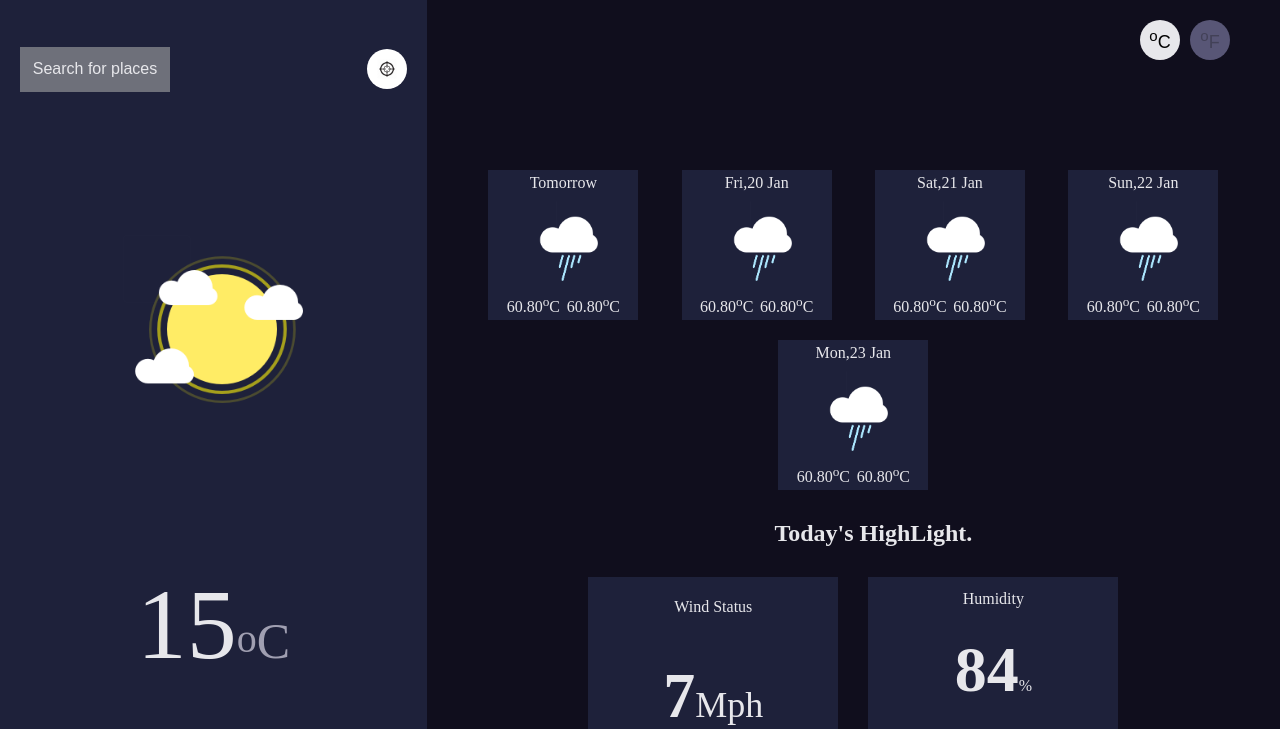
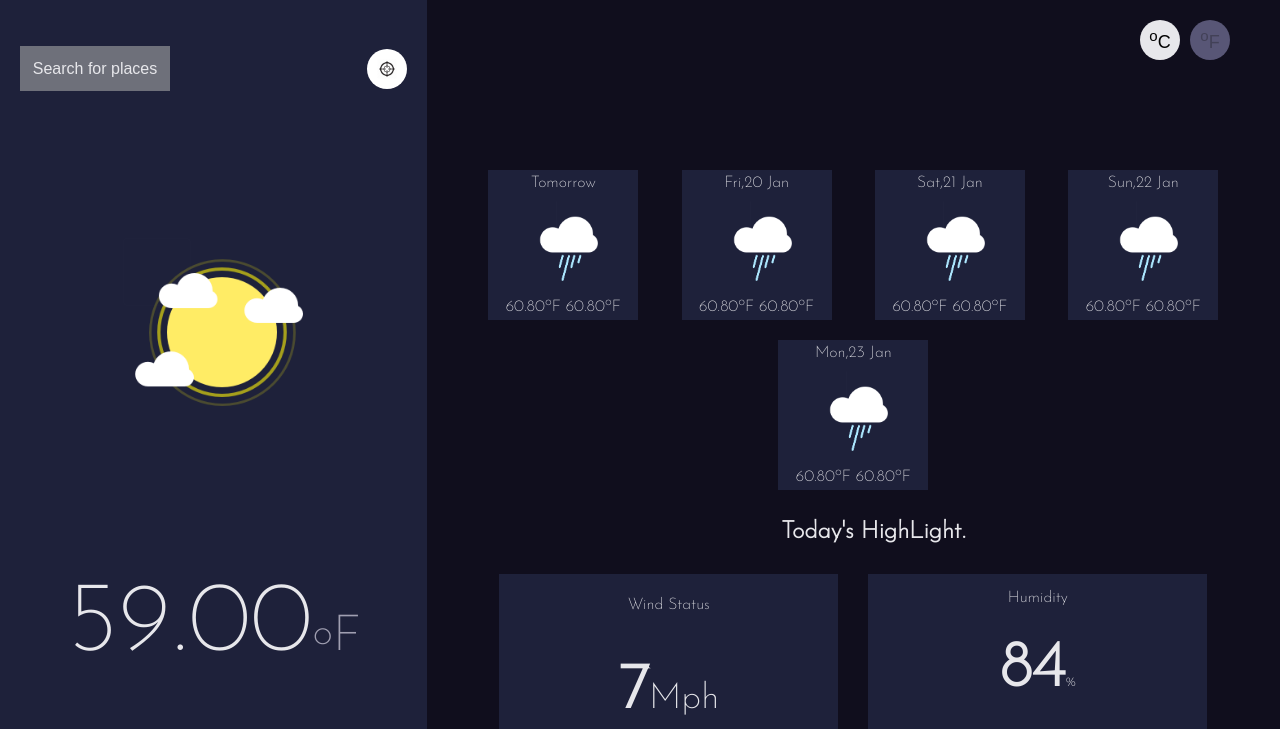
Before and after one commit to Gbotemi-ojo/weather-App, a plain HTML site: page index.html in a window 1280 px wide. Both pictures are taken after a click on the button "oF". Shown: the top 729 px of the page. Drawn offline with Linux system fonts and the light colour scheme.

Commit message:
completed app

```diff
--- a/index.html
+++ b/index.html
@@ -5,6 +5,9 @@
     <meta charset="UTF-8">
     <meta http-equiv="X-UA-Compatible" content="IE=edge">
     <meta name="viewport" content="width=device-width, initial-scale=1.0">
+    <link rel="preconnect" href="https://fonts.googleapis.com">
+    <link rel="preconnect" href="https://fonts.gstatic.com" crossorigin>
+    <link href="https://fonts.googleapis.com/css2?family=Josefin+Sans:wght@200&display=swap" rel="stylesheet">
     <link rel="stylesheet" href="style.css">
     <title>weather</title>
 </head>
@@ -63,8 +66,10 @@
                     <div>Tomorrow</div>
                     <div><img src="weather-app-master/LightRain.png" alt="" class="futureCastImg"></div>
                     <div class="tempRangeContainer">
-                        <div><span><span class="maxTemp">16</span><sup>o</sup><span>C</span></span><span></span></div>
-                        <div><span><span class="minTemp">16</span><sup>o</sup><span>C</span></span><span></span></div>
+                        <div><span><span class="maxTemp">16</span><sup>o</sup><span class="tempScale">C</span></span>
+                        </div>
+                        <div><span><span class="minTemp">16</span><sup>o</sup><span class="tempScale">C</span></span>
+                        </div>
                     </div>
                     <!-- if temp === 15,make min temp 13 and max temp 17 -->
                 </div>
@@ -72,35 +77,43 @@
                     <div class="dayValue"></div>
                     <div><img src="weather-app-master/LightRain.png" alt="" class="futureCastImg"></div>
                     <div class="tempRangeContainer">
-                        <div><span><span class="maxTemp">16</span><sup>o</sup><span>C</span></span><span></span></div>
-                        <div><span><span class="minTemp">16</span><sup>o</sup><span>C</span></span><span></span></div>
+                        <div><span><span class="maxTemp">16</span><sup>o</sup><span class="tempScale">C</span></span>
+                        </div>
+                        <div><span><span class="minTemp">16</span><sup>o</sup><span class="tempScale">C</span></span>
+                        </div>
                     </div>
                     <!-- if temp === 15,make min temp 13 and max temp 17 -->
                 </div>
                 <div>
-                    <div class="dayValue">Tomorrow</div>
+                    <div class="dayValue"></div>
                     <div><img src="weather-app-master/LightRain.png" alt="" class="futureCastImg"></div>
                     <div class="tempRangeContainer">
-                        <div><span><span class="maxTemp">16</span><sup>o</sup><span>C</span></span><span></span></div>
-                        <div><span><span class="minTemp">16</span><sup>o</sup><span>C</span></span><span></span></div>
+                        <div><span><span class="maxTemp">16</span><sup>o</sup><span class="tempScale">C</span></span>
+                        </div>
+                        <div><span><span class="minTemp">16</span><sup>o</sup><span class="tempScale">C</span></span>
+                        </div>
                     </div>
                     <!-- if temp === 15,make min temp 13 and max temp 17 -->
                 </div>
                 <div>
-                    <div class="dayValue">Tomorrow</div>
+                    <div class="dayValue"></div>
                     <div><img src="weather-app-master/LightRain.png" alt="" class="futureCastImg"></div>
                     <div class="tempRangeContainer">
-                        <div><span><span class="maxTemp">16</span><sup>o</sup><span>C</span></span><span></span></div>
-                        <div><span><span class="minTemp">16</span><sup>o</sup><span>C</span></span><span></span></div>
+                        <div><span><span class="maxTemp">16</span><sup>o</sup><span class="tempScale">C</span></span>
+                        </div>
+                        <div><span><span class="minTemp">16</span><sup>o</sup><span class="tempScale">C</span></span>
+                        </div>
                     </div>
                     <!-- if temp === 15,make min temp 13 and max temp 17 -->
                 </div>
                 <div>
-                    <div class="dayValue">Tomorrow</div>
+                    <div class="dayValue"></div>
                     <div><img src="weather-app-master/LightRain.png" alt="" class="futureCastImg"></div>
                     <div class="tempRangeContainer">
-                        <div><span><span class="maxTemp">16</span><sup>o</sup><span>C</span></span><span></span></div>
-                        <div><span><span class="minTemp">16</span><sup>o</sup><span>C</span></span><span></span></div>
+                        <div><span><span class="maxTemp">16</span><sup>o</sup><span class="tempScale">C</span></span>
+                        </div>
+                        <div><span><span class="minTemp">16</span><sup>o</sup><span class="tempScale">C</span></span>
+                        </div>
                     </div>
                     <!-- if temp === 15,make min temp 13 and max temp 17 -->
                 </div>
--- a/script.js
+++ b/script.js
@@ -15,6 +15,8 @@ const airPressureDisplay = document.querySelector('.airPressure');
 const inputLocation = document.querySelector('.inputLocation');
 const searchBtn = document.querySelector('.searchLocation');
 const todayWeatherImg = document.querySelector('.todayWeatherImg');
+const tempScale = document.querySelectorAll('.tempScale');
+const celciusText = document.querySelector('.celciusText');
 locationBtn.addEventListener('click', getWeatherData);
 searchBtn.addEventListener('click', searchLocation);
 const cityInfo = document.querySelector('.cityInfo');
@@ -81,11 +83,12 @@ async function getWeatherData() {
         const longitude = await location.coords.longitude;
         const latitude = await location.coords.latitude;
         let data = await fetchData(latitude,longitude);
-        let weathericonsArray = await weatherIconsData(data)
-        let minTempArray = await MinTempData(data)
-        let maxTempArray = await maxTempData(data)
-        renderData(data)
+        let weathericonsArray = await weatherIconsData(data);
+        let minTempArray = await MinTempData(data);
+        let maxTempArray = await maxTempData(data);
+        renderData(data);
         console.log(data);
+        celciusBtn.click();
         for (let i = 0; i <= 5; i++) {
             minTemp[i].textContent = minTempArray[i];
             maxTemp[i].textContent = maxTempArray[i];
@@ -107,7 +110,8 @@ async function searchLocation() {
         let weathericonsArray = await weatherIconsData(data)
         let minTempArray = await MinTempData(data)
         let maxTempArray = await maxTempData(data)
-        renderData(data)
+        renderData(data);
+        celciusBtn.click()
         console.log(data);
         for (let i = 0; i <= 5; i++) {
             minTemp[i].textContent = minTempArray[i];
@@ -147,6 +151,7 @@ searchHistoryContainer.addEventListener('click', async (e) => {
         let maxTempArray = await maxTempData(data)
         renderData(data)
         console.log(data);
+        celciusBtn.click()
         for (let i = 0; i <= 5; i++) {
             minTemp[i].textContent = minTempArray[i];
             maxTemp[i].textContent = maxTempArray[i];
@@ -171,23 +176,31 @@ searchForPlacesBtn.addEventListener('click', () => {
 })
 firstPage.style.display = 'flex';
 searchPageContainer.style.display = 'none';
-celciusBtn.disabled = true
+celciusBtn.disabled = true;
 celciusBtn.addEventListener('click', () => {
-    celciusBtn.disabled = true
-    farenheitBtn.disabled = false
+    celciusBtn.disabled = true;
+    farenheitBtn.disabled = false;
+    const celcius = (+todayTempDisplay.textContent - 32) * 5 / 9;
+    todayTempDisplay.textContent = celcius.toFixed(2)
+    celciusText.textContent = 'C';
     minTemp.forEach(temp => {
         let celcius = (+temp.textContent - 32) * 5/9;
-        temp.textContent = celcius.toFixed(2)
+        temp.textContent = celcius.toFixed(2);
     });
     maxTemp.forEach(temp => {
         let celcius = (+temp.textContent - 32) * 5 / 9;
-        temp.textContent = celcius.toFixed(2)
+        temp.textContent = celcius.toFixed(2);
     });
-
-})
+    tempScale.forEach(unit => {
+        unit.textContent = 'C';
+    });
+});
 farenheitBtn.addEventListener('click', () => {
-    farenheitBtn.disabled = true
-    celciusBtn.disabled = false
+    farenheitBtn.disabled = true;
+    celciusBtn.disabled = false;
+    const farenheit = (+todayTempDisplay.textContent * 9 / 5) + 32;
+    todayTempDisplay.textContent = farenheit.toFixed(2)
+    celciusText.textContent = 'F'
     minTemp.forEach(temp => {
         let farenheit = (+temp.textContent * 9 / 5) + 32;
         temp.textContent = farenheit.toFixed(2);
@@ -196,7 +209,9 @@ farenheitBtn.addEventListener('click', () => {
         let farenheit = (+temp.textContent * 9 / 5) + 32;
         temp.textContent = farenheit.toFixed(2);
     });
-
+    tempScale.forEach(unit => {
+        unit.textContent = 'F';
+    });
 });
 // time function;
 let setDate = (function() {
--- a/style.css
+++ b/style.css
@@ -8,7 +8,9 @@ body {
     width: 100vw;
     height: 100vh;
     background: #1E213A;
+    font-family: 'Josefin Sans', sans-serif;
 }
+.weatherStatus
 .deleteBtn{
     display: flex;
     justify-content: flex-end;
@@ -318,6 +320,7 @@ body {
     flex-direction: column;
     justify-content: space-around;
     align-items: center;
+    min-width: 45%;
     width: 250px;
     height: 250px;
     background-color: #1E213A;
```
